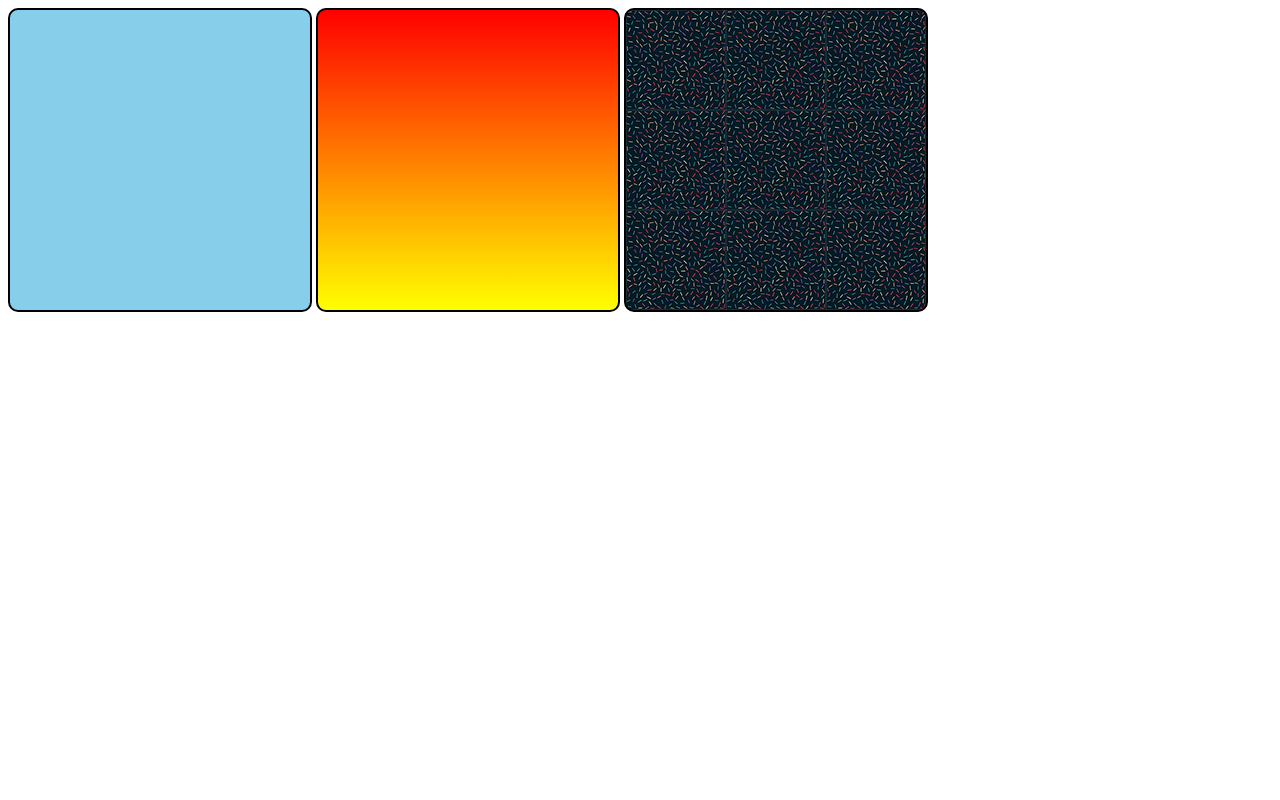
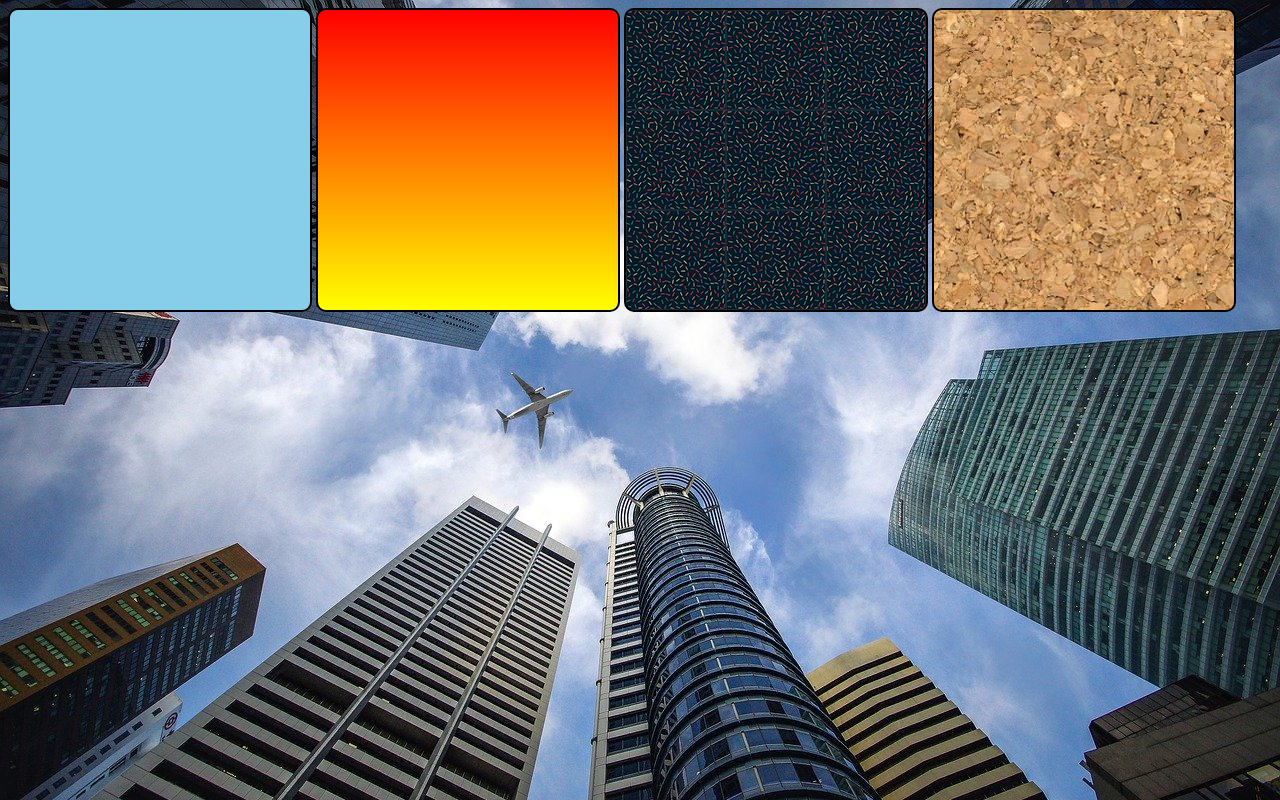
Before and after one commit to tuliooarauj/HTML-CSS, a plain HTML site: page Exercícios/ex022_imgDeFundo/fundo001.html in a window 1280 px wide. Drawn offline with Linux system fonts and the light colour scheme.

Commit message:
Atualização de código

```diff
--- a/Exercícios/ex022_imgDeFundo/fundo001.html
+++ b/Exercícios/ex022_imgDeFundo/fundo001.html
@@ -6,6 +6,9 @@
     <meta name="viewport" content="width=device-width, initial-scale=1.0">
     <title>Teste de imagem de fundo</title>
     <style>
+        body{
+            background-image: url('img/wallpaper002.jpg');
+        }
         div.quadrado{
             display: inline-block;
             border: 2px solid black;
@@ -23,6 +26,9 @@
         div#q3{
             background-image: url('img/pattern001.png');
         }
+        div#q4{
+            background-image: url('img/wallpaper001.jpg');
+        }
     </style>
 </head>
 <body>
@@ -35,5 +41,8 @@
     <div class="quadrado" id="q3">
 
     </div>
+    <div class="quadrado" id="q4">
+
+    </div>
 </body>
 </html>
```
